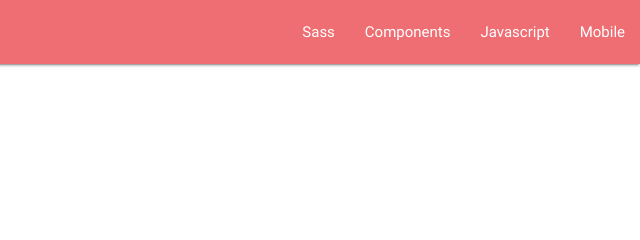
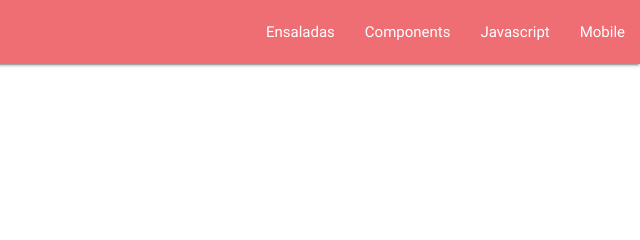
Before and after one commit to tatiananova/trabajo, a website: page index.html in a window 1280 px wide. Shown: the top 240 px of the page, 640-1280 px from the left. Drawn offline with nearby package versions, Linux system fonts and the light colour scheme.

Commit message:
ensaladas 2

```diff
--- a/index.html
+++ b/index.html
@@ -15,7 +15,7 @@
           <a href="#!" class="brand-logo">Logo</a>
           <a href="#" data-activates="mobile-demo" class="button-collapse"><i class="material-icons">menu</i></a>
           <ul class="right hide-on-med-and-down">
-            <li><a href="sass.html">Sass</a></li>
+            <li><a href="sass.html">Ensaladas</a></li>
             <li><a href="badges.html">Components</a></li>
             <li><a href="collapsible.html">Javascript</a></li>
             <li><a href="mobile.html">Mobile</a></li>
```
